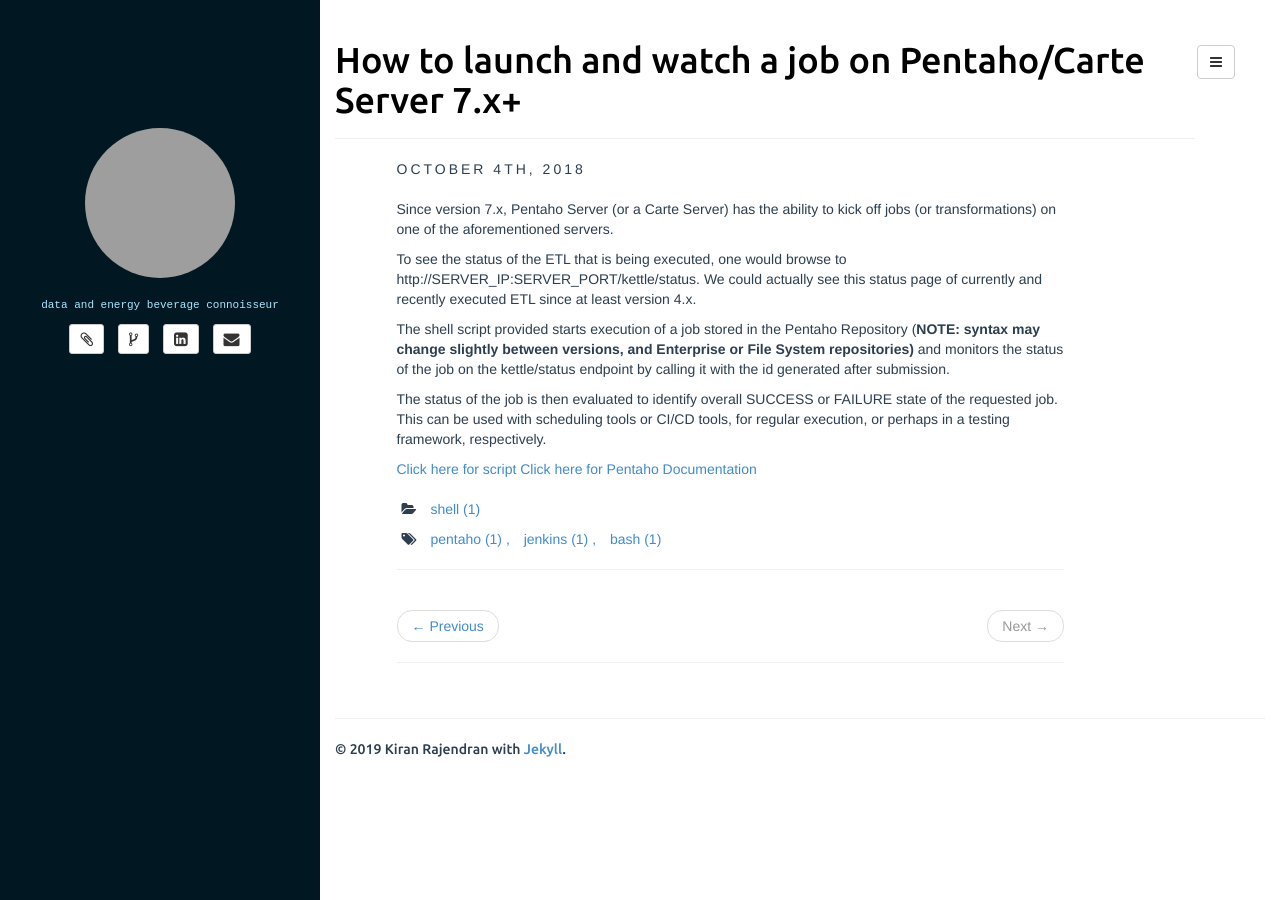
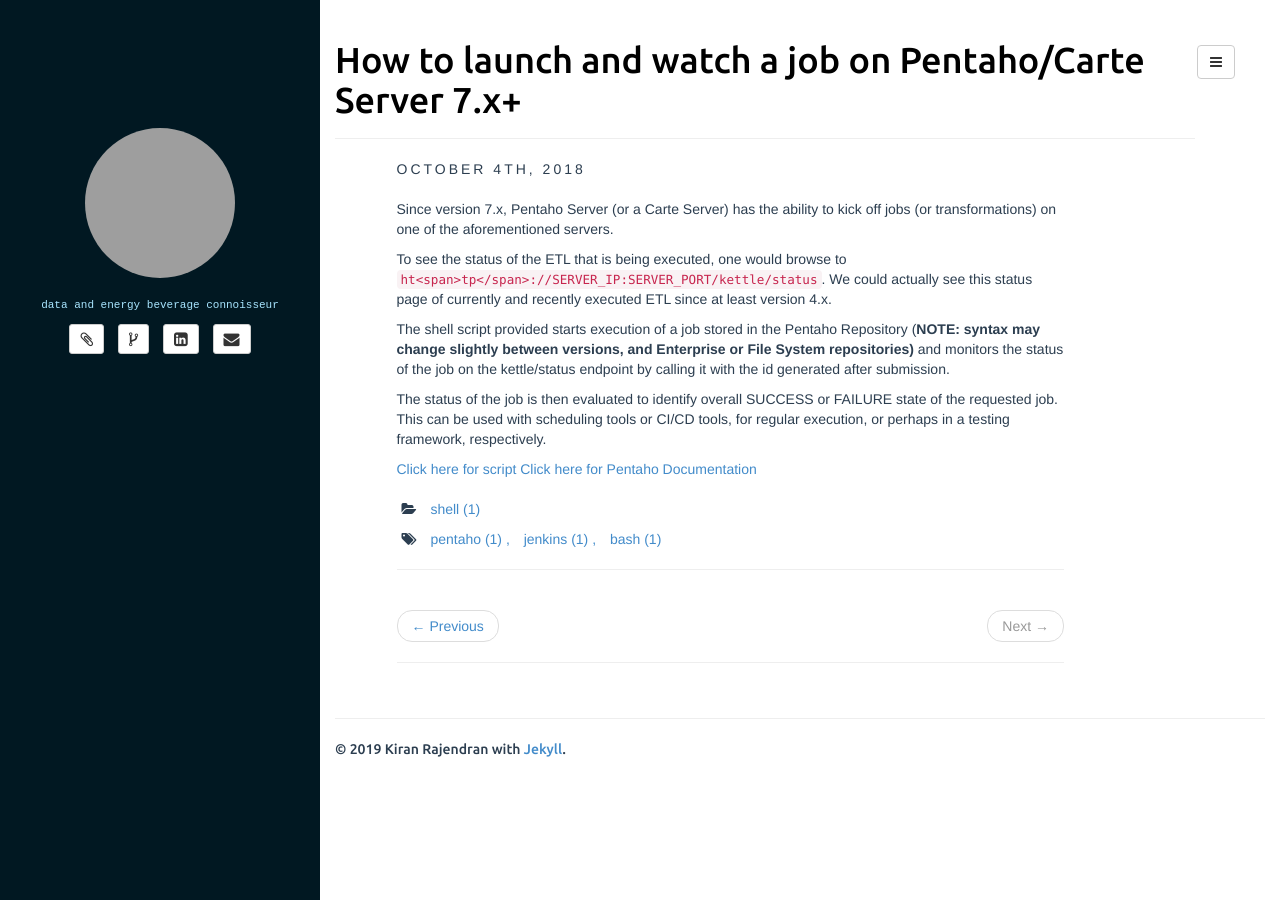
Before and after one commit to kiranrajendran/kiranrajendran.github.io, a Jekyll site: the page built from _posts/2018-10-04-pentaho-api-runJob.md, in a window 1280 px wide. Built offline with Jekyll 4.4.1, drawn with Linux system fonts in a browser that asks for light colours; comment, search, counter and statistics services are not loaded; grey boxes are pictures that could not be loaded.

Commit message:
update post highlighting

```diff
--- a/_posts/2018-10-04-pentaho-api-runJob.md
+++ b/_posts/2018-10-04-pentaho-api-runJob.md
@@ -9,7 +9,7 @@ comments: true
 
 Since version 7.x, Pentaho Server (or a Carte Server) has the ability to kick off jobs (or transformations) on one of the aforementioned servers.
 
-To see the status of the ETL that is being executed, one would browse to ht<span>tp</span>://SERVER_IP:SERVER_PORT/kettle/status.  We could actually see this status page of currently and recently executed ETL since at least version 4.x.
+To see the status of the ETL that is being executed, one would browse to `ht<span>tp</span>://SERVER_IP:SERVER_PORT/kettle/status`.  We could actually see this status page of currently and recently executed ETL since at least version 4.x.
 
 The shell script provided starts execution of a job stored in the Pentaho Repository (**NOTE: syntax may change slightly between versions, and Enterprise or File System repositories)** and monitors the status of the job on the kettle/status endpoint by calling it with the id generated after submission.
 
```
